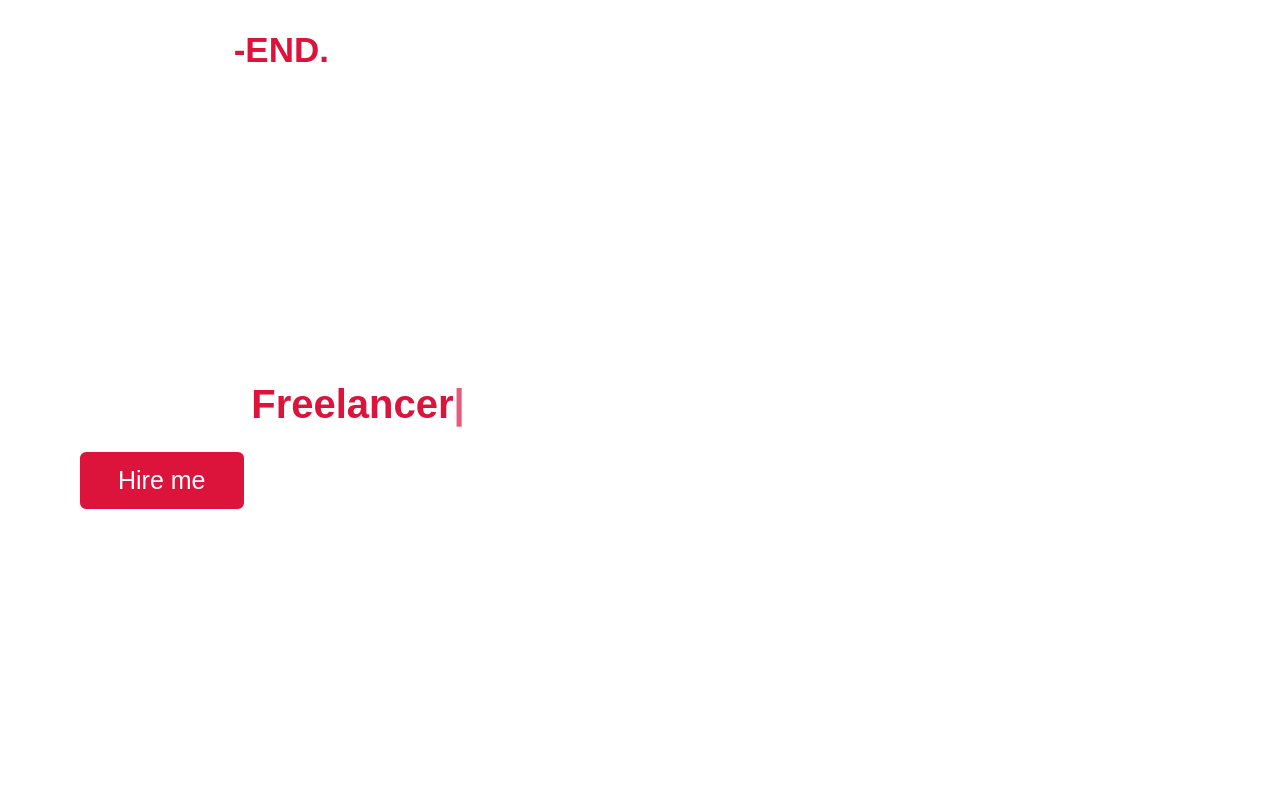
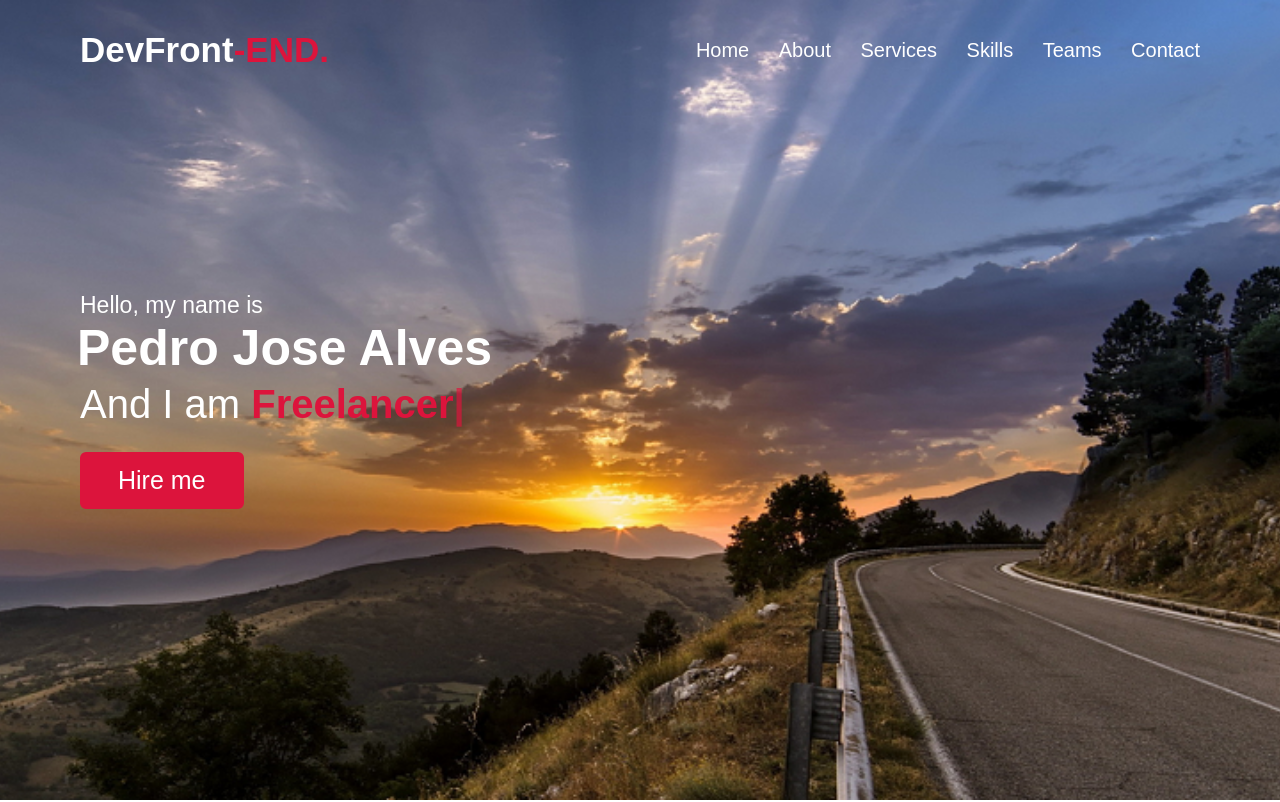
Before and after one commit to PedroJoseAlves/meu-portfolio, a plain HTML site: page index.html in a window 1280 px wide. Shown: the top 802 px of the page. Drawn offline with nearby package versions, Linux system fonts and the light colour scheme; files whose address does not match are found by name.

Commit message:
Update styles.css

```diff
--- a/styles.css
+++ b/styles.css
@@ -146,7 +146,7 @@ pointer-events: none;
 /*home section styling*/
 .home {
     display: flex;
-    background: url('./images/Icones/f5.png') no-repeat center;
+    background: url('./f5.png') no-repeat center;
     height: 100vh;
     background-size: cover;
     color: #fff;
```
